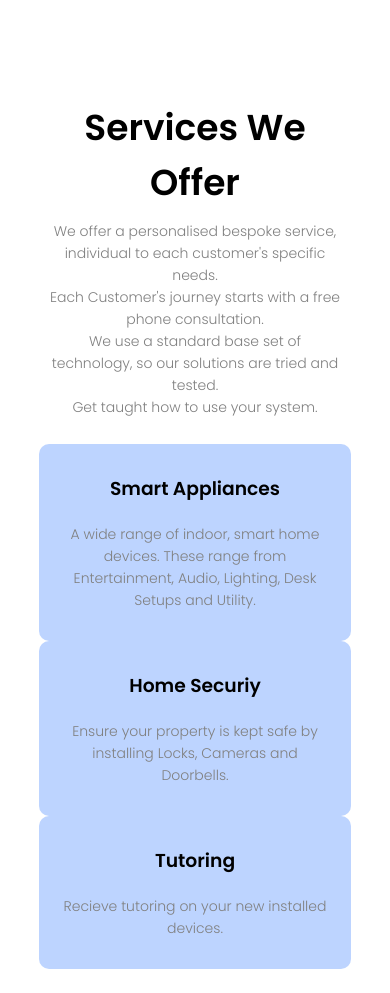
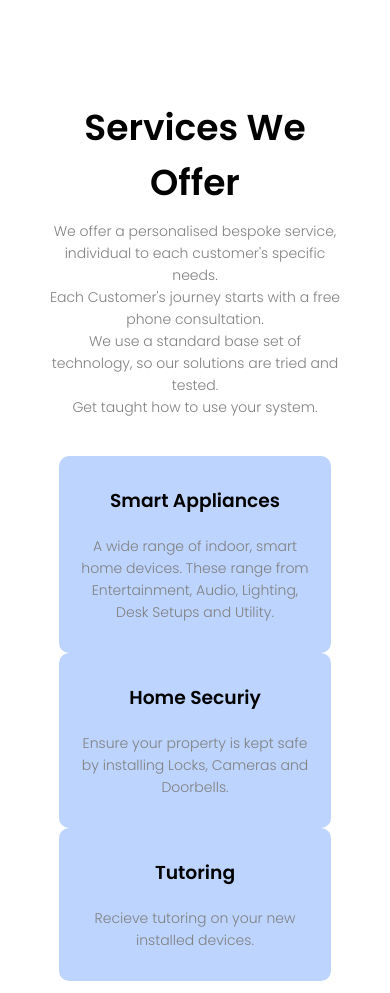
Before and after one commit to RyboNashy02/Insta-Tek.io, a Jekyll site: the page built from index.html, in a window 390 px wide. Shown: the part 900-1893 px from the top of the page. Built offline with Jekyll 4.4.1, drawn with Linux system fonts in a browser that asks for light colours; before the commit the page ends 1869 px from its top, so only the background shows below that.

Commit message:
Update main.css

```diff
--- a/css/main.css
+++ b/css/main.css
@@ -192,5 +192,6 @@ h3{
 @media(max-width: 799px){
     .row{
         flex-direction: column;
+        padding: 12px 20px;
     }
 }
```
